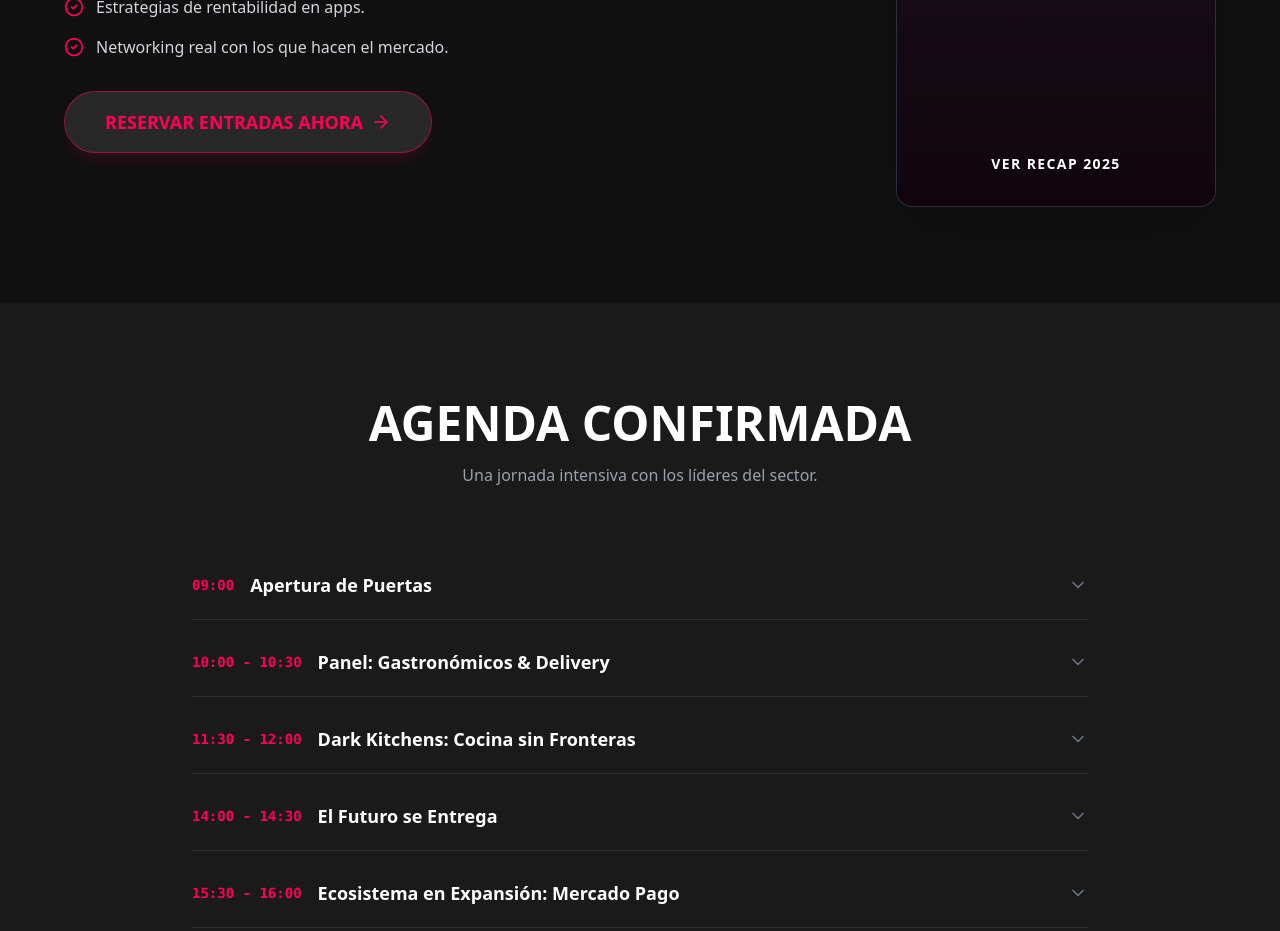
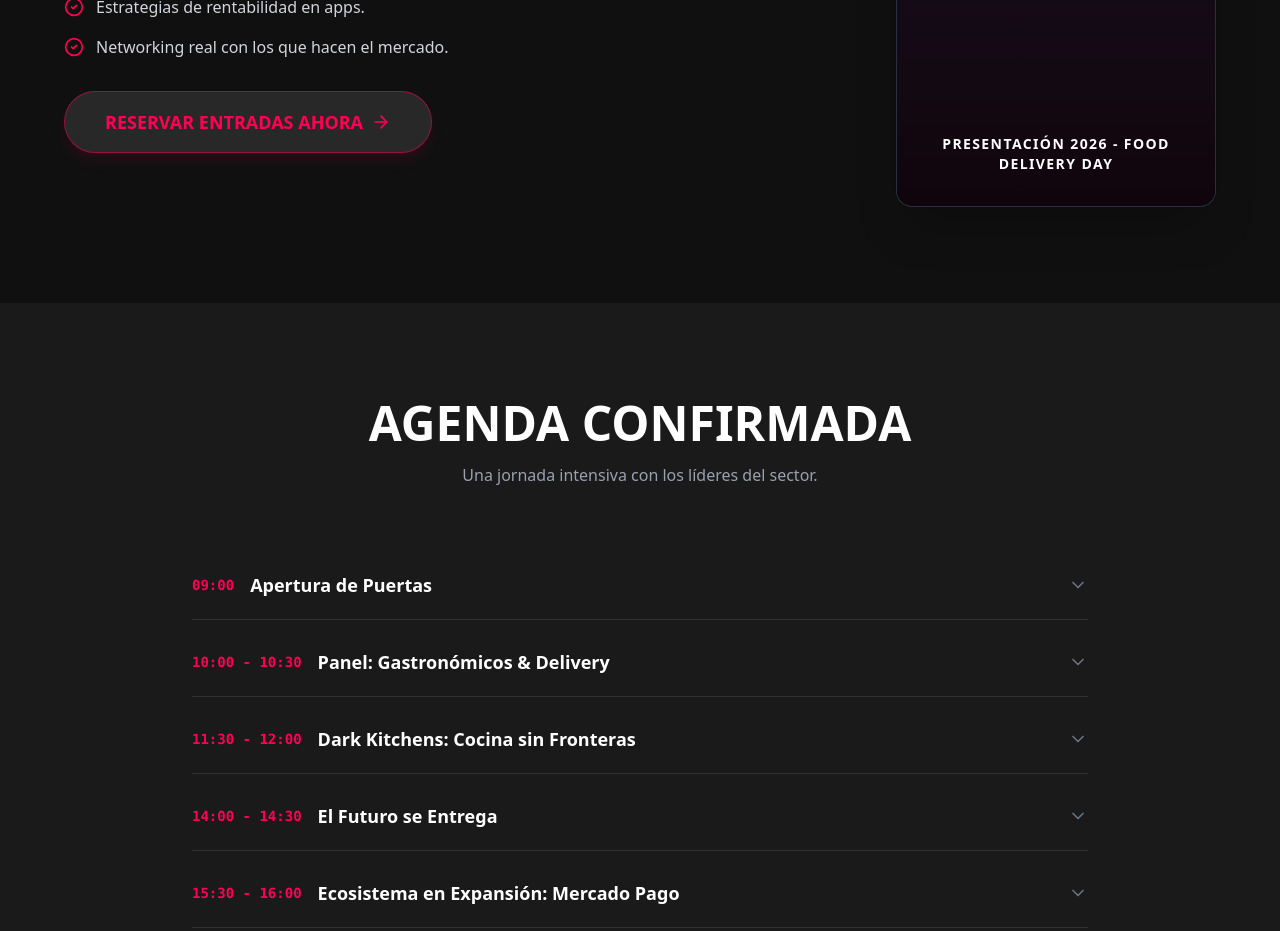
Before and after one commit to dexnou/landing_foodie, a Next.js app: page / in a window 1280 px wide. Shown: the part 1340-2271 px from the top of the page. Built offline with nearby package versions, Linux system fonts and the light colour scheme; no server answers.

Commit message:
nr: texto video

```diff
--- a/src/components/HomeClient.tsx
+++ b/src/components/HomeClient.tsx
@@ -158,7 +158,7 @@ Saludos.`
                       <Play className="w-8 h-8 fill-current ml-1" />
                    </div>
                    <span className="absolute bottom-8 text-sm font-bold tracking-widest text-white z-30 uppercase text-center px-4">
-                     VER RECAP 2025
+                     Presentación 2026 - Food Delivery Day
                    </span>
                  </button>
                ) : (
```
